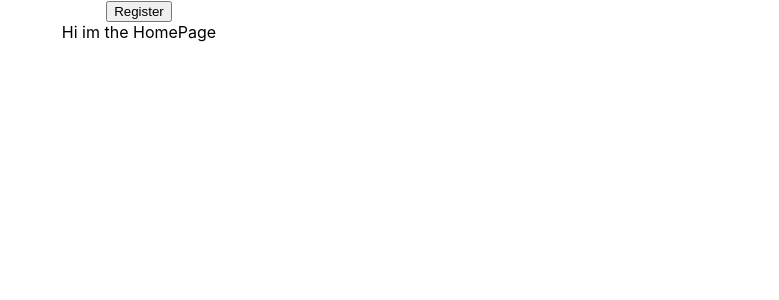
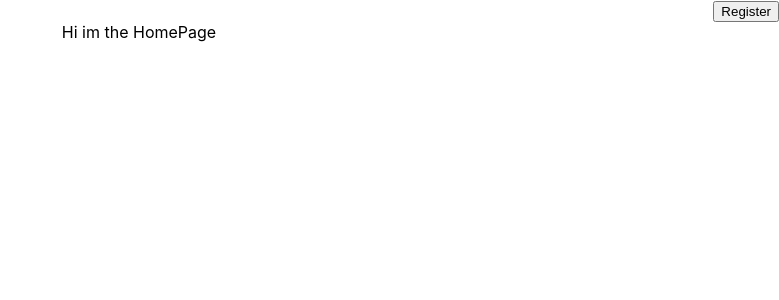
Before and after one commit to SyntaxPanda/BooCom, a React (Create React App) app in the folder frontend/: page / in a window 1280 px wide. Shown: the top 300 px of the page, without its empty margins (501-1280 px from the left). Built offline with nearby package versions, Linux system fonts and the light colour scheme.

Commit message:
set registerButton to the right position with css

```diff
--- a/frontend/src/Css/HomePageCSS/HomePageCSS.css
+++ b/frontend/src/Css/HomePageCSS/HomePageCSS.css
@@ -0,0 +1,4 @@
+.registerButton{
+    display: flex;
+    justify-content: flex-end;
+}
--- a/frontend/src/Pages/HomePage.tsx
+++ b/frontend/src/Pages/HomePage.tsx
@@ -1,5 +1,6 @@
 import React from 'react';
 import {Route, Routes, useNavigate} from "react-router-dom";
+import "../Css/HomePageCSS/HomePageCSS.css"
 
 export default function HomePage() {
     const navigate = useNavigate();
@@ -10,8 +11,8 @@ export default function HomePage() {
 
     return (
         <div>
-            <header>
-                <div className={"registerButton"}>
+            <header className={"registerButton"}>
+                <div>
                     <button onClick={onClickHandler}>Register</button>
                 </div>
             </header>
```
